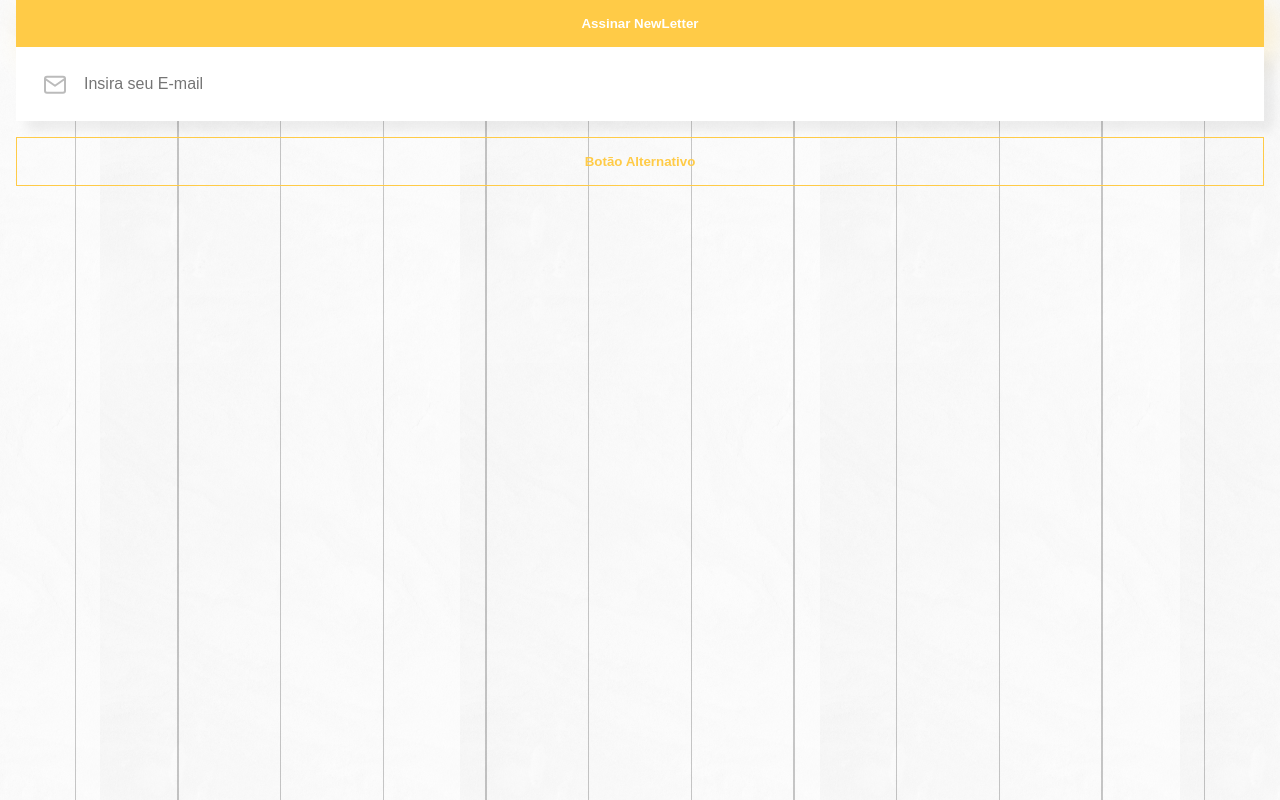
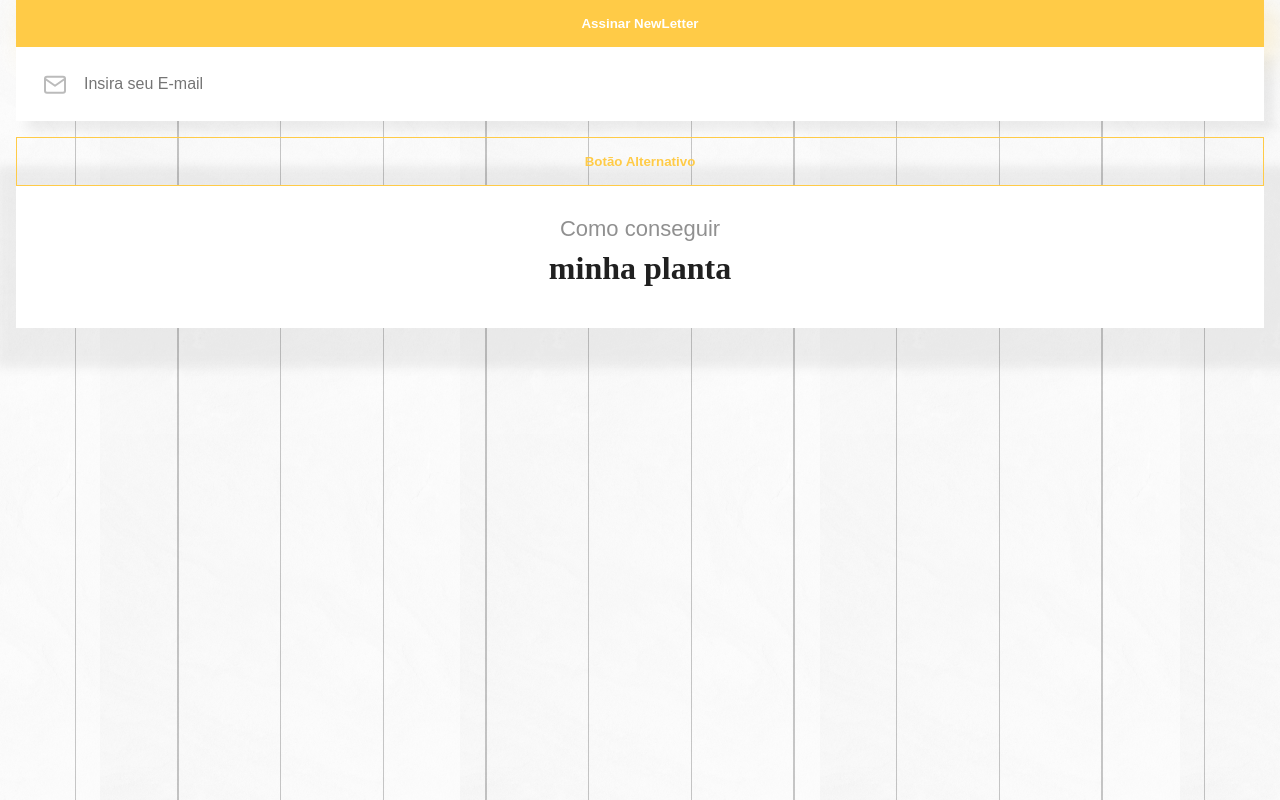
Before and after one commit to Helloisa22/Alura-project-GreenHome_Mobile, a plain HTML site: page index.html in a window 1280 px wide. Drawn offline with Linux system fonts and the light colour scheme; a web font is replaced by a local one.

Commit message:
finish element title

```diff
--- /dev/null
+++ b/assets/CSS/base/_variaveis.css
@@ -0,0 +1,19 @@
+/*o root faz com que as variaveis seja universal e visto por outro arquivos CSS*/
+:root{
+    --amarelo: #FFCB47;
+    --amarelo-transparente: #FFCB473D;
+    --branco: #FFFFFF;
+    --cinza: #909090;
+    --preto: #202020;
+    --preto-transparente: #0000000F;
+
+    --familia-corpo: "Montserrat", sans-serif;
+    --familia-titulo-destaque: "Elsie Swash Caps", serif;
+
+    --peso-titulo-destaque: 900;
+    --peso-botao: 700;
+
+    --tamanho-corpo: 1rem;
+    --tamanho-titulo: 1.375rem;
+    --tamanho-titulo-destaque: 2rem;
+}
--- a/assets/CSS/base/base.css
+++ b/assets/CSS/base/base.css
@@ -1,9 +1,10 @@
-@import url(variaveis.css);
+@import url(_variaveis.css);
 @import url(_reset.css);
 
 body{
     font-family: var(--familia-corpo);
     font-size: var(--tamanho-corpo);
+    color: var(--cinza);
 
     background: url(../../IMG/fundo.png), url(../../IMG/linhas.png);
     background-position: center;
@@ -13,3 +14,29 @@ body{
     padding-right: 1rem;
     padding-left: 1rem;
 }
+
+.titulo{
+    font-size: var(--tamanho-titulo);
+}
+
+.titulo-destaque{
+    font-family: var(--familia-titulo-destaque);
+    color: var(--preto);
+    font-size: var(--tamanho-titulo-destaque);
+    font-weight: var(--peso-titulo-destaque);
+    display: block;
+    margin-top: .75rem;
+    margin-bottom: .75rem;
+}
+
+.alinhamento-esquerda{
+    text-align: left;
+}
+
+.alinhamento-meio{
+    text-align: center;
+}
+
+.texto{
+    line-height: 26px;
+}
--- a/assets/CSS/base/variaveis.css
+++ /dev/null
@@ -1,11 +0,0 @@
-/*o root faz com que as variaveis seja universal e visto por outro arquivos CSS*/
-:root{
-    --amarelo: #FFCB47;
-    --branco: #FFFFFF;
-    --cinza: #909090;
-    --preto: #202020;
-
-    --familia-corpo: "Montserrat", sans-serif;
-
-    --tamanho-corpo: 1rem;
-}
--- a/assets/CSS/components/botao.css
+++ b/assets/CSS/components/botao.css
@@ -3,14 +3,13 @@
 
     text-align: center;
     font-family: inherit;/*Fazer com que o botão herde as informações do arquivo base*/
-    font-weight: 700;
+    font-weight: var(--peso-botao);
     color: var(--branco);
 
     width: 100%;
     padding-top: 1rem;
     padding-bottom: 1rem;
-
-    box-shadow: 10px 10px 30px #FFCB473D;
+    box-shadow: 10px 10px 30px var(--amarelo-transparente);
 
     border: none;
 }
--- /dev/null
+++ b/assets/CSS/components/cartao.css
@@ -0,0 +1,7 @@
+.cartao{
+    box-sizing: border-box;
+    padding-top: 2rem;
+    padding-bottom: 2rem;
+    background-color: var(--branco);
+    box-shadow: 10px 10px 10px 30px var(--preto-transparente);
+}
--- a/index.html
+++ b/index.html
@@ -5,9 +5,10 @@
     <meta http-equiv="X-UA-Compatible" content="IE=edge">
     <meta name="viewport" content="width=device-width, initial-scale=1.0">
     <link rel="stylesheet" href="https://fonts.google.com/share?selection.family=Elsie%20Swash%20Caps:wght@900%7CMontserrat:ital,wght@0,400;1,700">
-    <link rel="stylesheet" href="./assets/CSS/components/input.css">
     <link rel="stylesheet" href="./assets/CSS/base/base.css">
     <link rel="stylesheet" href="./assets/CSS/components/botao.css">
+    <link rel="stylesheet" href="./assets/CSS/components/input.css">
+    <link rel="stylesheet" href="./assets/CSS/components/cartao.css">
     <title>Home | Casa Verde</title>
 </head>
 <body>
@@ -15,6 +16,12 @@
         <button class="botao">Assinar NewLetter</button>
         <input type="text" class="input input--icone input--email" placeholder="Insira seu E-mail" aria-label="Insira seu E-mail">
         <button class="botao botao--alternativo">Botão Alternativo</button>
+
+        <article class="cartao">
+            <h2 class="titulo alinhamento-meio">Como conseguir
+                <span class="titulo-destaque">minha planta</span>
+            </h2>
+        </article>
     </main>
 </body>
 </html>
```
